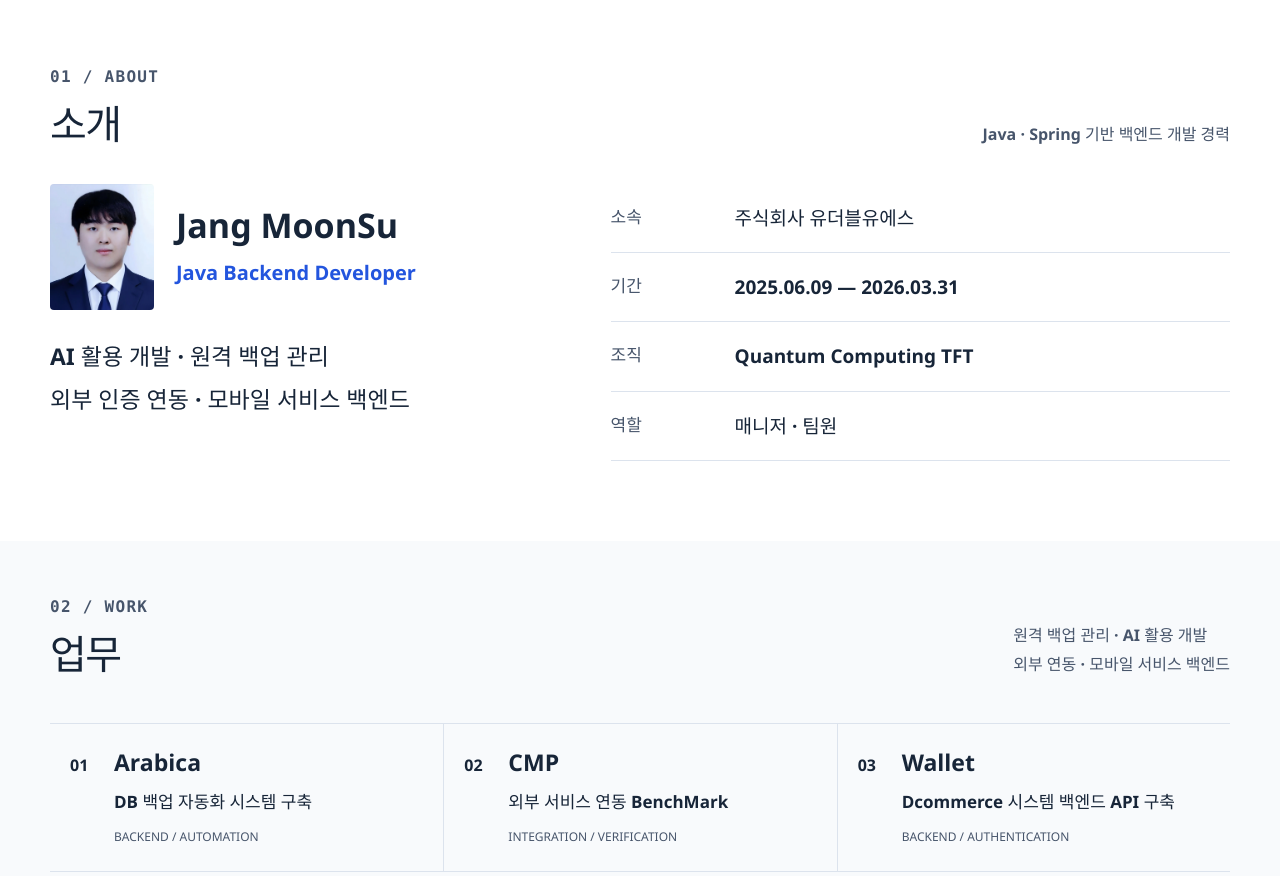
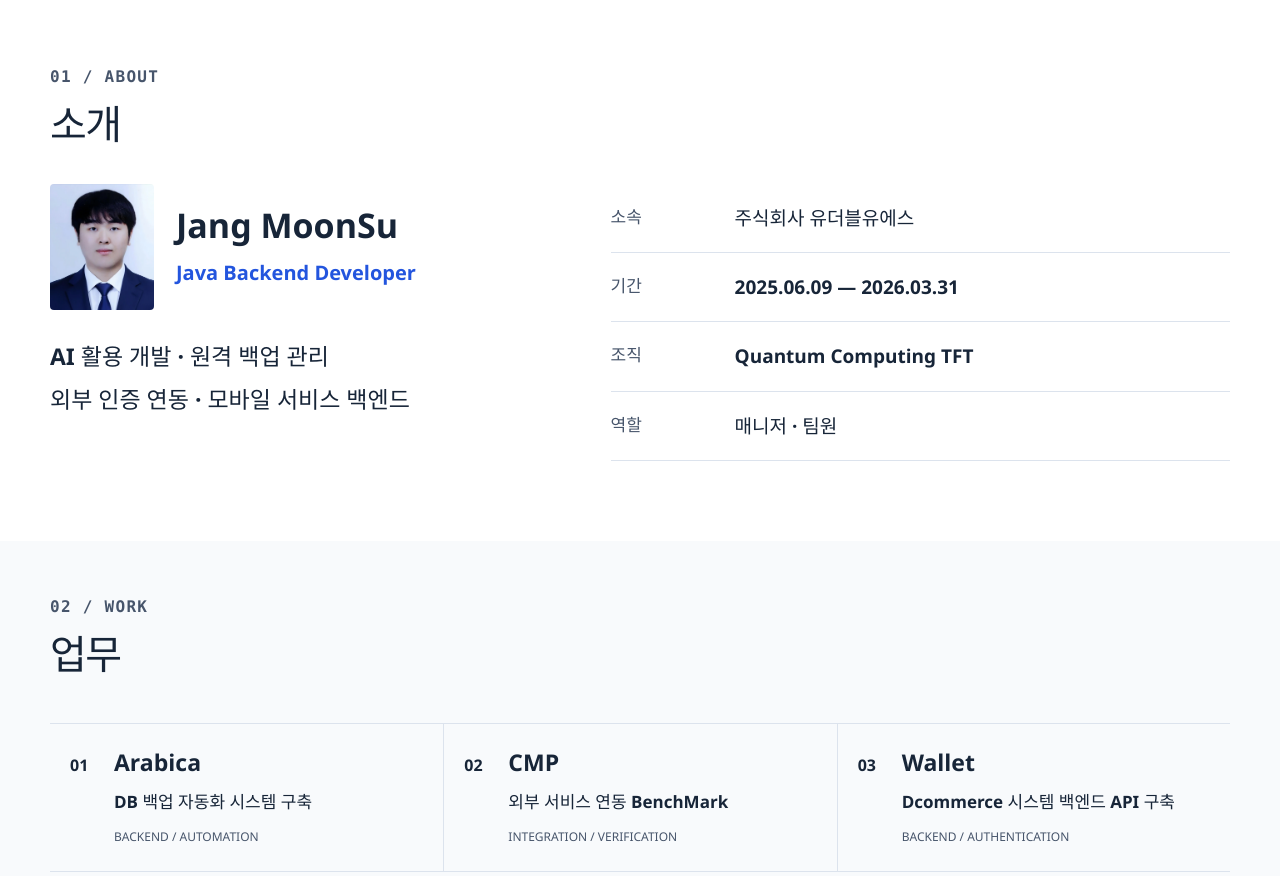
Before and after one commit to moonsyu/career-portpolio, a website: page index.html in a window 1280 px wide. Shown: the part 740-1616 px from the top of the page. Drawn offline with Linux system fonts and the light colour scheme.

Commit message:
Remove introduction and work section summaries

```diff
--- a/index.html
+++ b/index.html
@@ -56,7 +56,6 @@
             <p class="label">01 / ABOUT</p>
             <h2 id="about-title">소개</h2>
           </div>
-          <p>Java · Spring 기반 백엔드 개발 경력</p>
         </div>
 
         <div class="about-grid">
@@ -100,7 +99,6 @@
             <p class="label">02 / WORK</p>
             <h2 id="projects-title">업무</h2>
           </div>
-          <p>원격 백업 관리 · AI 활용 개발<br>외부 연동 · 모바일 서비스 백엔드</p>
         </div>
 
         <div class="project-index" aria-label="업무 바로가기">
```
